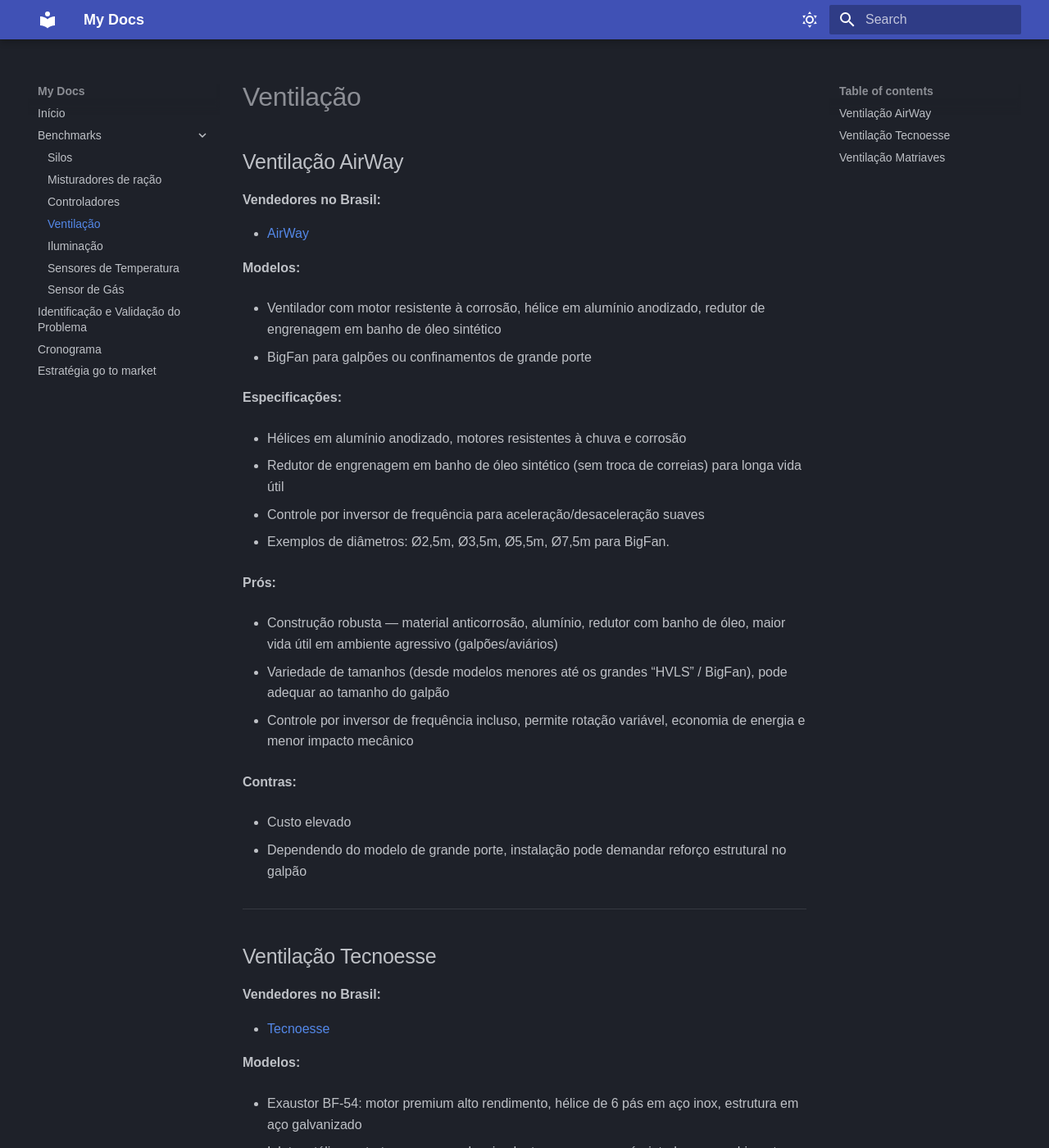
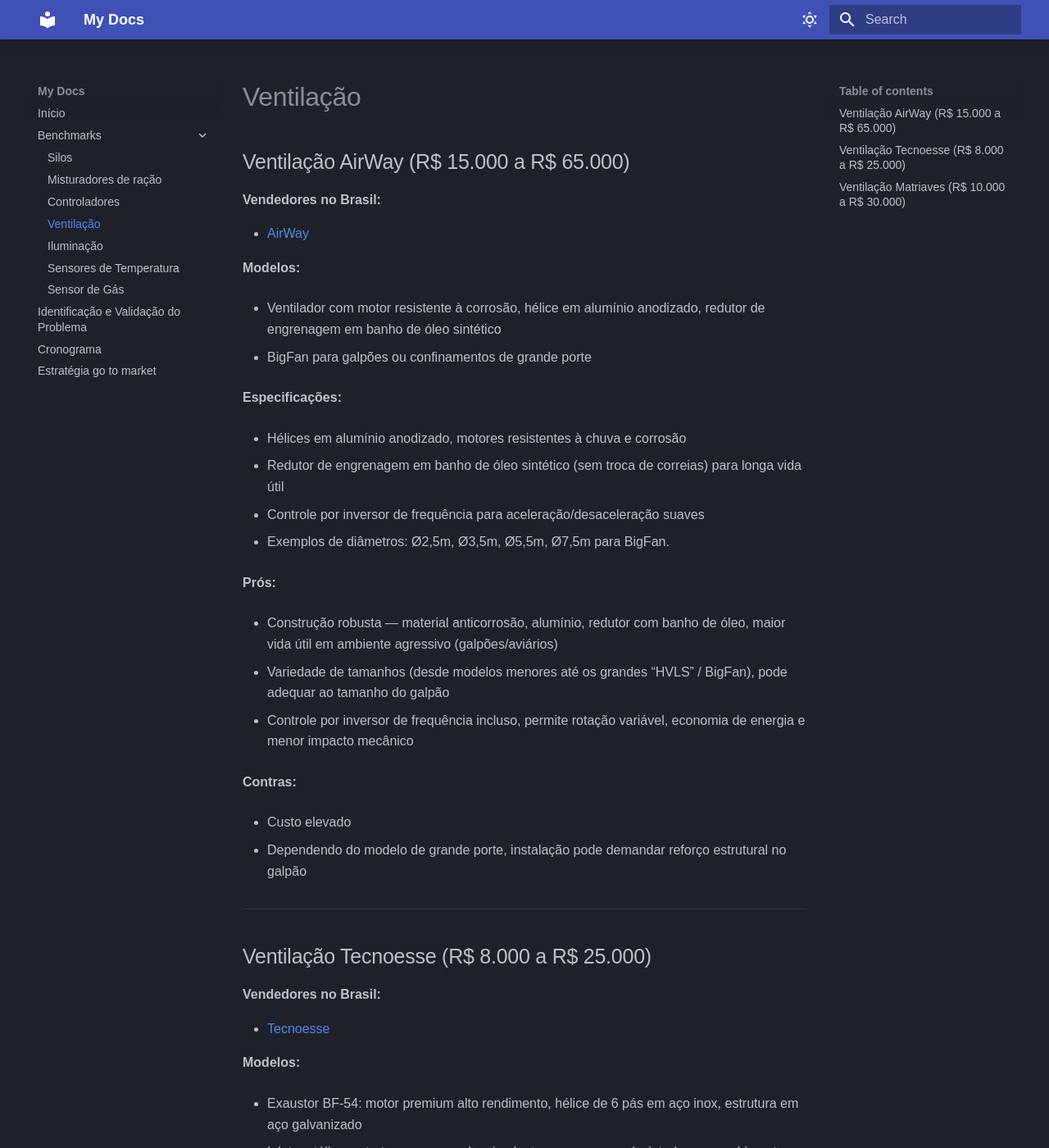
Before and after one commit to Romm-0/Projeto_gpq, an MkDocs documentation site: the page built from docs/benchmarks/benchmark_ventilacao.md, in a window 1280 px wide and 1400 px high. Shown: the whole window at 82% size. Built offline with MkDocs 1.6.1 and Material for MkDocs 9.7.7, drawn with Linux system fonts in a browser that asks for light colours; some web fonts are replaced; some of the changed text lies outside the part shown.

Commit message:
feat: add precos benchm ventilacao

```diff
--- a/docs/benchmarks/benchmark_ventilacao.md
+++ b/docs/benchmarks/benchmark_ventilacao.md
@@ -1,4 +1,4 @@
-## Ventilação AirWay
+## Ventilação AirWay (R$ 15.000 a R$ 65.000)
 
 **Vendedores no Brasil:**
 
@@ -36,7 +36,7 @@
 
 ---
 
-## Ventilação Tecnoesse
+## Ventilação Tecnoesse (R$ 8.000 a R$ 25.000)
 
 **Vendedores no Brasil:**
 
@@ -68,7 +68,7 @@
 
 ---
 
-## Ventilação Matriaves
+## Ventilação Matriaves (R$ 10.000 a R$ 30.000)
 
 **Vendedores no Brasil:**
 
```
